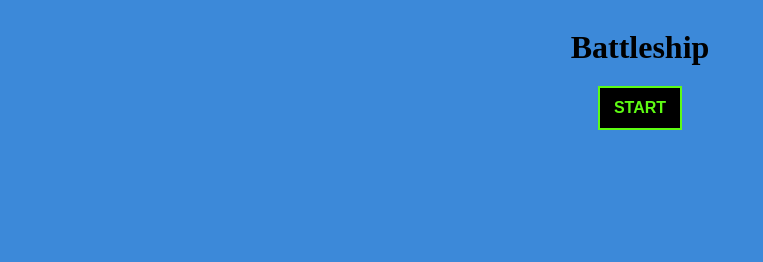
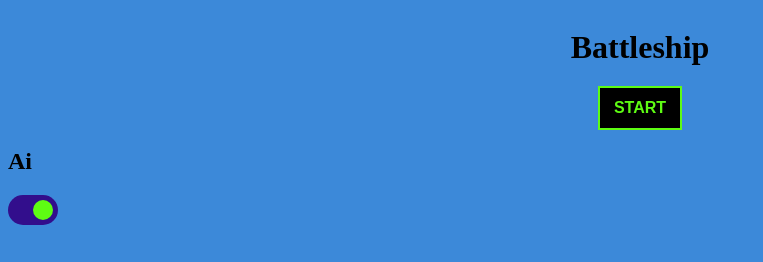
Before and after one commit to MadebyMarco/battleship, a website with bundled scripts: page index.html in a window 1280 px wide. Shown: the whole page, without its empty margins (0-763 px from the left). Built offline with nearby package versions, Linux system fonts and the light colour scheme.

Commit message:
add ai slider

```diff
--- a/index.html
+++ b/index.html
@@ -19,7 +19,10 @@
     </div>
     <div class="settings">
       <button class="startButton">START</button>
-      <div class="choose-enemy"></div>
+      <h2 class="ai-header">Ai</h2>
+      <div class="ai-slider">
+        <div class="slider-circle"></div>
+      </div>
     </div>
     <main>
       <h2 class="announcements"></h2>
```
